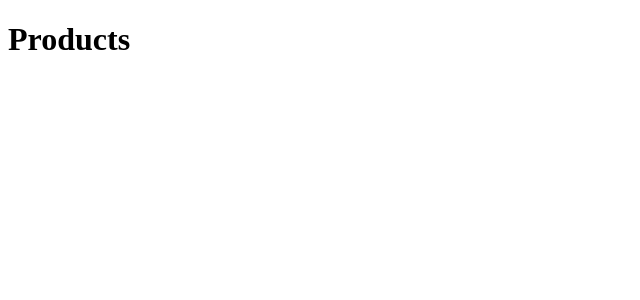
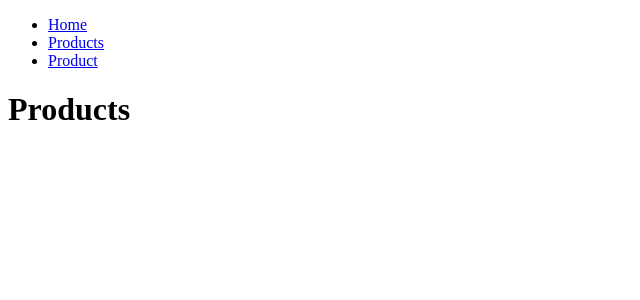
Before and after one commit to RickyGoacher/react-ecommerce, a React (Vite) app: page /products in a window 1280 px wide. Shown: the top 300 px of the page, without its empty margins (0-640 px from the left). Built offline with nearby package versions, Linux system fonts and the light colour scheme; no server answers.

Commit message:
Added connection to product data + Added Navigation + Added types for product data

```diff
--- /dev/null
+++ b/App.types.ts
@@ -0,0 +1,30 @@
+export interface ProductList {
+    limit: number;
+    products: Array<ProductData>;
+    skip: number;
+    total: number;
+}
+
+export interface ProductData {
+    availabilityStatus: string;
+    brand: string;
+    category: string;
+    description: string;
+    dimensions: {width: number; height: number; depth: number};
+    discountPercentage: number;
+    id: number;
+    images: Array<string>;
+    meta: {createdAt: string; updatedAt: string; barcode: string; qrCode: string;};
+    minimumOrderQuantity: number;
+    price: number;
+    rating: number;
+    returnPolicy: string;
+    reviews: Array<{rating: number; comment: string; date: string; reviewerName: string; reviewerEmail: string;}>;
+    shippingInformation: string;
+    sku: number;
+    tags: Array<string>;
+    thumbnail: string;
+    title: string;
+    warrentyInformation: string;
+    weight: number;
+}
--- /dev/null
+++ b/data/ProductData.ts
@@ -0,0 +1,11 @@
+import {ProductList} from '../App.types.ts';
+
+export async function getProducts(limit?:number, skip?:number) {
+    const Limit = limit ? 'limit=' + limit : '';
+    const Skip = skip ? 'skip=' + skip : '';
+    const URL = `https://dummyjson.com/products${limit || skip ? "?" : ''}${Limit}${Skip}`;
+    const Response = await fetch(URL);
+    const Data:ProductList = await Response.json();
+    console.log(Data, 'the data');
+    return Data;
+}
--- a/src/App.tsx
+++ b/src/App.tsx
@@ -1,12 +1,16 @@
+import './App.css';
 import { Routes, Route } from 'react-router-dom';
 import { Home } from './Pages/Home';
 import { Products } from './Pages/Products';
-import './App.css';
 import { ProductDisplay } from './Pages/ProductDisplay';
+import { Navigation } from './Components/Navigation/Navigation';
 
 function App() {
   return (
     <>
+      <Navigation />
+
+
       <Routes>
         <Route path="/" element={<Home/>}/>
         <Route path="/products" element={<Products/>}/>
--- /dev/null
+++ b/src/Components/Navigation/Navigation.tsx
@@ -0,0 +1,13 @@
+import { NavLink } from "react-router-dom";
+
+export const Navigation = () => {
+    return (
+        <nav>
+            <ul>
+                <li><NavLink to="/">Home</NavLink></li>
+                <li><NavLink to="/Products">Products</NavLink></li>
+                <li><NavLink to="Product">Product</NavLink></li>
+            </ul>
+        </nav>
+    );
+}
--- a/src/Pages/Products.tsx
+++ b/src/Pages/Products.tsx
@@ -1,4 +1,9 @@
+import { getProducts } from '../../data/ProductData';
+
 export const Products = () => {
+
+    getProducts();
+
     return (
         <>
             <h1>Products</h1>
```
